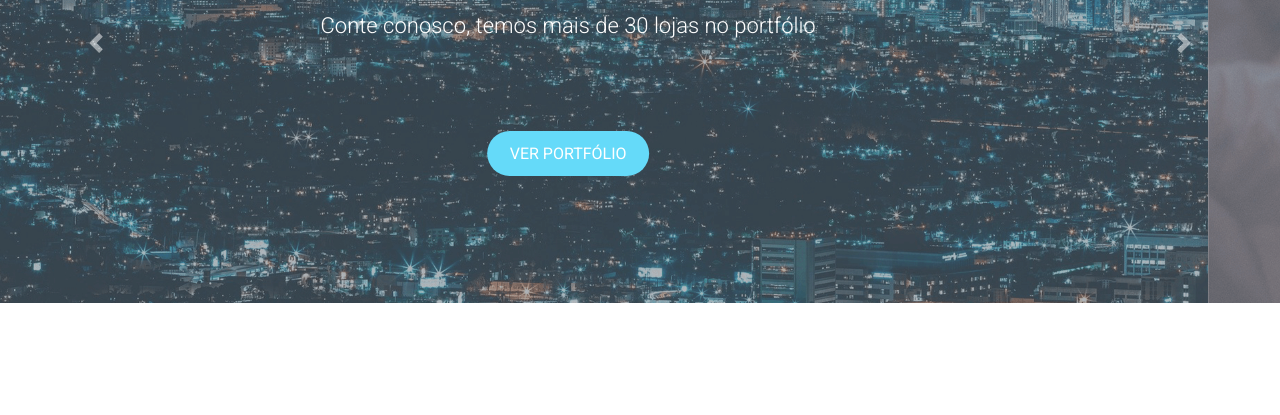
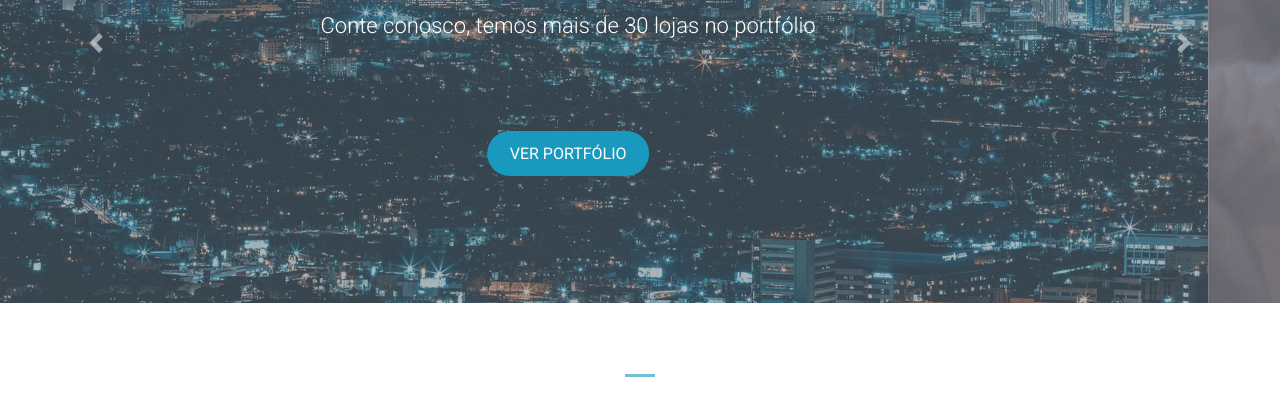
Before and after one commit to gabrielamattosde/projeto-bootstrap, a plain HTML site: page index.html in a window 1280 px wide. Shown: the part 317-732 px from the top of the page. Drawn offline with nearby package versions, Linux system fonts and the light colour scheme.

Commit message:
Conclusão do slide

```diff
--- a/editor.css
+++ b/editor.css
@@ -74,7 +74,7 @@ header, .navbar{
 }
 
 .main-btn{
-    background-color: #65DAf9;
+    background-color: #1999bd;
     color:#FFF;
     text-transform: uppercase;
     width: 200px;
@@ -89,5 +89,9 @@ header, .navbar{
     text-decoration: none;
     color:#FFF;
     background-color: transparent;
-    border-color:#65DAF9;
+    border-color:#43cef5;
 }
+
+.carousel-indicators .active {
+    background-color: #1999bd;
+}
```
